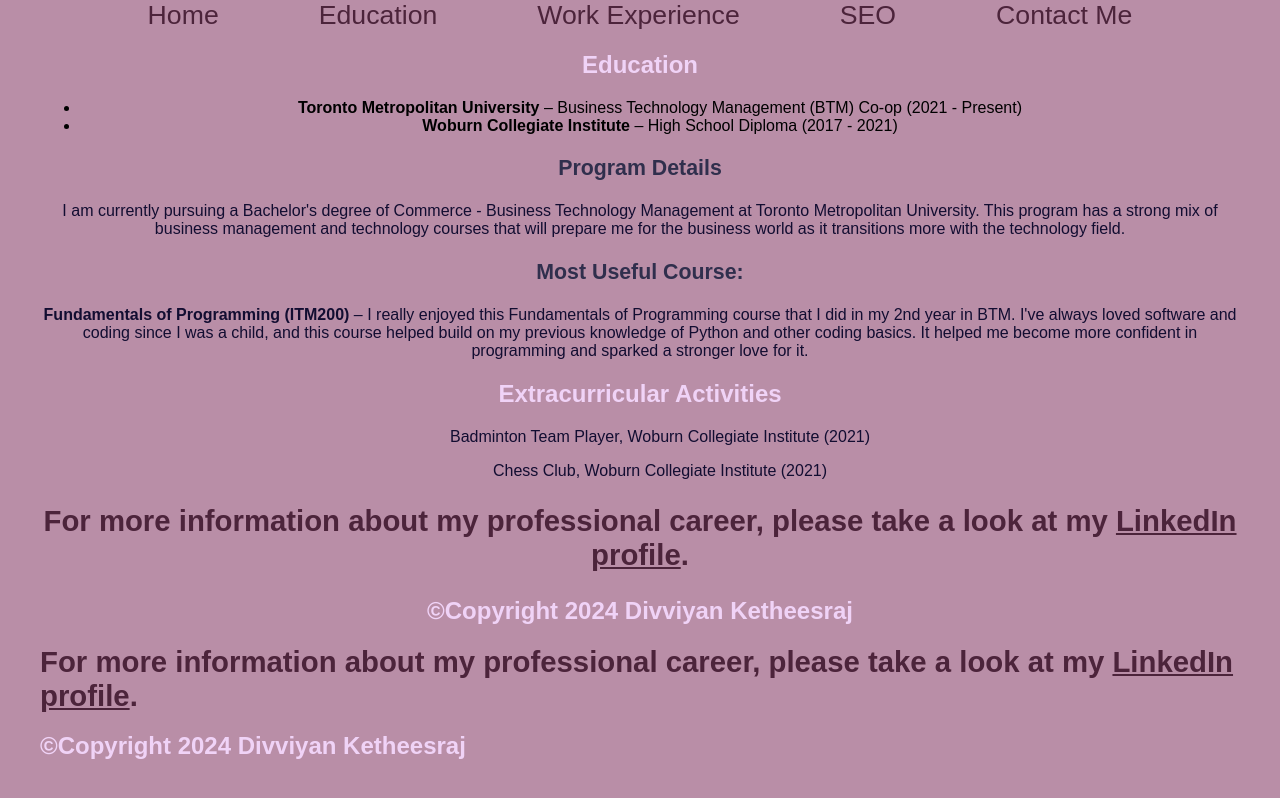
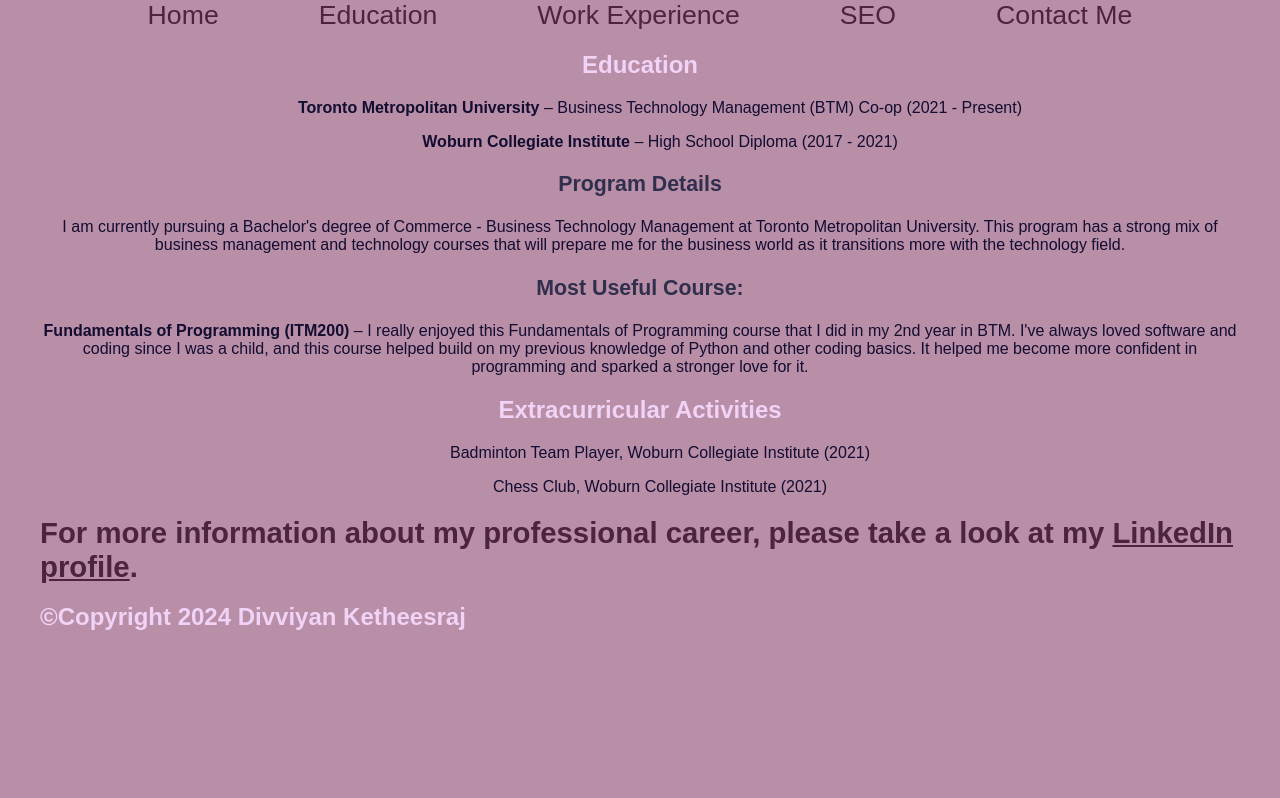
Before and after one commit to DivviyanK18/DivviyanK18.github.io, a plain HTML site: page index.html in a window 1280 px wide. Both pictures are taken after a click on the link "Education". Drawn offline with Linux system fonts and the light colour scheme.

Commit message:
Update index.html

```diff
--- a/index.html
+++ b/index.html
@@ -59,8 +59,8 @@
 <section id="Education" style="display:none;">
         <h2>Education</h2>
         <ul>
-            <li><strong>Toronto Metropolitan University</strong> – Business Technology Management (BTM) Co-op (2021 - Present)</li>
-            <li><strong>Woburn Collegiate Institute</strong> – High School Diploma (2017 - 2021)</li>
+            <p><strong>Toronto Metropolitan University</strong> – Business Technology Management (BTM) Co-op (2021 - Present)</p>
+            <p><strong>Woburn Collegiate Institute</strong> – High School Diploma (2017 - 2021)</p>
         </ul>
             <h3>Program Details</h3>
             <p>I am currently pursuing a Bachelor's degree of Commerce - Business Technology Management at Toronto Metropolitan University. This program has a strong mix of business management and technology courses that will prepare me for the business world as it transitions more with the technology field.</p>
@@ -71,11 +71,6 @@
                     <p>Badminton Team Player, Woburn Collegiate Institute (2021)</p>
                     <p>Chess Club, Woburn Collegiate Institute (2021)</p>
                 </ol>
-        <!-- Placing a footer with how to get more information and linking relevant websites-->
-    <footer>
-        <h1>For more information about my professional career, please take a look at my <a href="https://www.linkedin.com/in/divviyan-ketheesraj" target="_blank">LinkedIn profile</a>.</h1>
-        <h2>©Copyright 2024 Divviyan Ketheesraj</h2>
-    </footer>
 </section>
 
 
```
